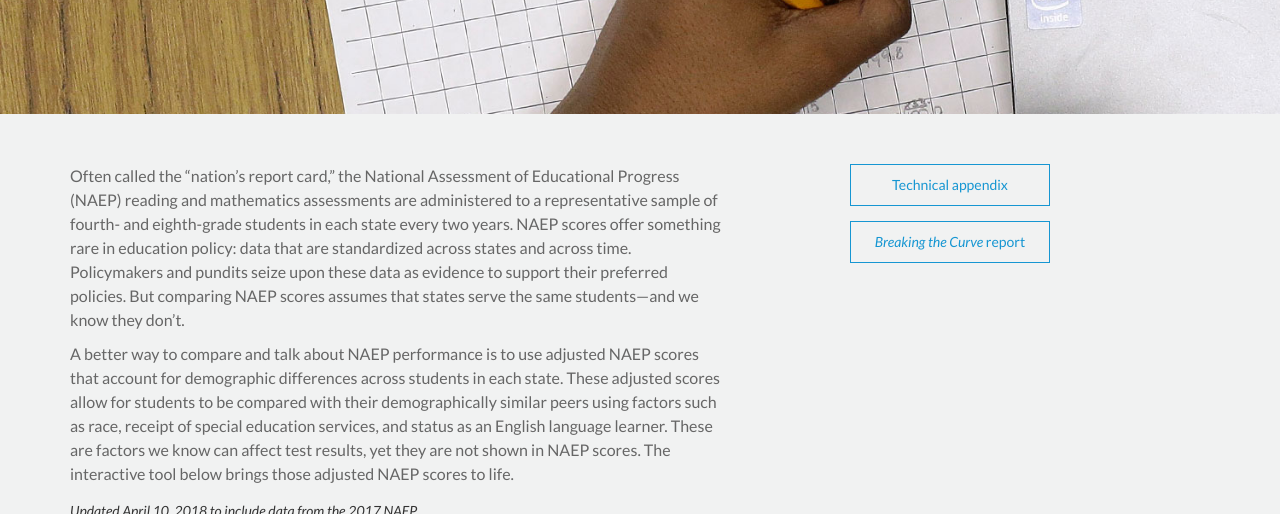
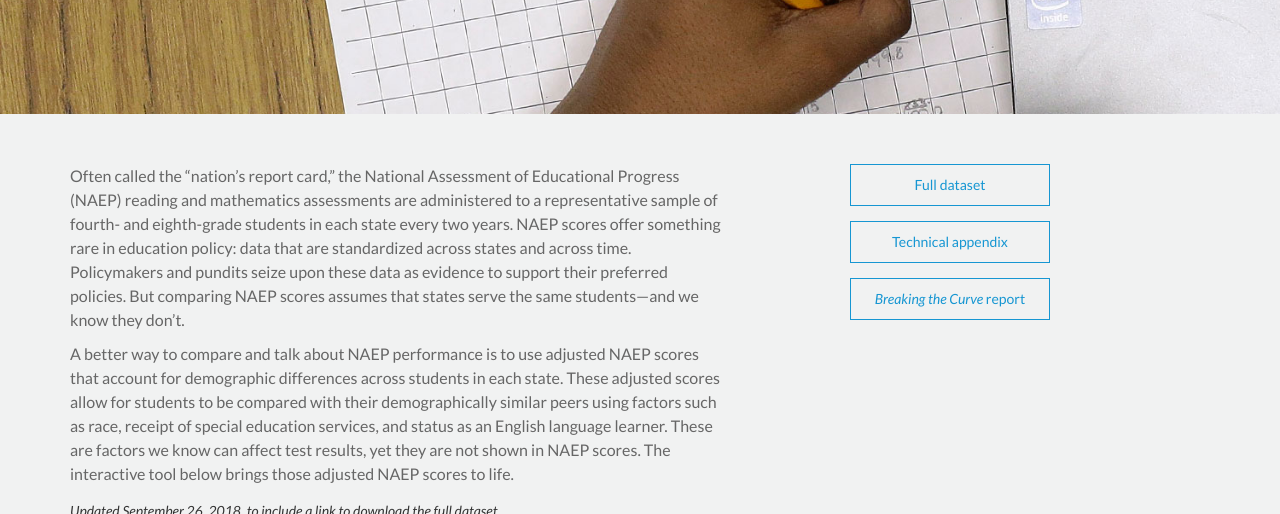
Before and after one commit to UrbanInstitute/naep, a plain HTML site: page index.html in a window 1280 px wide. Shown: the part 286-800 px from the top of the page. Drawn offline with Linux system fonts and the light colour scheme.

Commit message:
add download file

```diff
--- a/index.html
+++ b/index.html
@@ -106,15 +106,13 @@ j=d.createElement(s),dl=l!='dataLayer'?'&l='+l:'';j.async=true;j.src=
                     <p>Often called the “nation’s report card,” the National Assessment of Educational Progress (NAEP) reading and mathematics assessments are administered to a representative sample of fourth- and eighth-grade students in each state every two years. NAEP scores offer something rare in education policy: data that are standardized across states and across time. Policymakers and pundits seize upon these data as evidence to support their preferred policies. But comparing NAEP scores assumes that states serve the same students—and we know they don’t.</p>
 
                     <p>A better way to compare and talk about NAEP performance is to use adjusted NAEP scores that account for demographic differences across students in each state. These adjusted scores allow for students to be compared with their demographically similar peers using factors such as race, receipt of special education services, and status as an English language learner. These are factors we know can affect test results, yet they are not shown in NAEP scores. The interactive tool below brings those adjusted NAEP scores to life.</p>
-                    <div id = "dateUpdated">Updated April 10, 2018 to include data from the 2017 NAEP.</div>
-                    <div id = "dateUpdated">The full dataset is temporarily unavailable for download as we work to process the 2017 data. We anticipate publishing the full file soon, but if you have specific data requests or questions in the meantime, please feel free to contact <a href = "mailto:kblagg@urban.org">Kristin Blagg</a> and <a href = "mailto:atilsley@urban.org">Alexandra Tilsley</a>.</div>
-
+                    <div id = "dateUpdated">Updated September 26, 2018, to include a link to download the full dataset.</div>
                 </div>
 
                 <div class="col-md-4 col-md-offset-1">
-<!--                     <a href="data/NAEP_fulldata.xlsx" class="nodec">
+                    <a href="data/NAEP_fulldata.xlsx" class="nodec">
                         <btn class="intro-button">Full dataset</btn>
-                    </a> -->
+                    </a>
                     <a href="naep-technical-appendix.pdf" class="nodec">
                         <btn class="intro-button">Technical appendix</btn>
                     </a>
```
